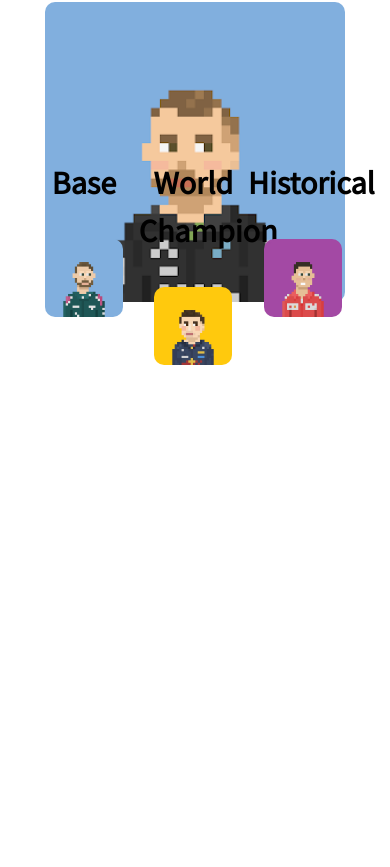
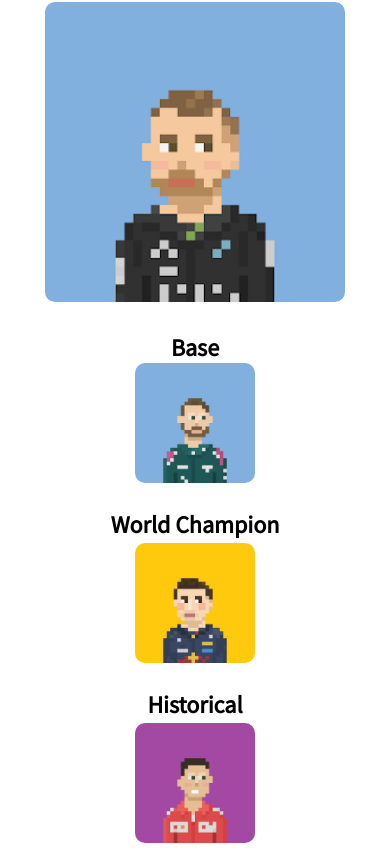
Before and after one commit to Grimos10/metadrivers.shop, a Nuxt app: page / in a window 390 px wide. Shown: the part 805-1672 px from the top of the page. Before the commit the page ends 1194 px from the top, so only its background shows below. Built offline with nearby package versions, Linux system fonts and the light colour scheme.

Commit message:
super pog

```diff
--- a/pages/index.vue
+++ b/pages/index.vue
@@ -26,24 +26,24 @@
         <img v-bind:src="img" class="border-radius-px10 img-vw-30 min-width-300px resp-w-70"/>
       </div>
     </section>
-    <section class="flexbox w-85">
-      <div class="one-third text-center margin bottom px20">
-        <p class="margin top px20 font-size-2em line-height-1-5em text-justify text-center font-weight-bolder">
+    <section class="flexbox w-85 resp-display-block resp-w-100 resp-margin top px30">
+      <div class="one-third text-center margin bottom px20 resp-w-100">
+        <p class="margin top px20 font-size-2em text-justify text-center font-weight-bolder resp-1-5em resp-no-margin">
           Base
         </p>
-        <img src="@/assets/img/vettel.png" class="border-radius-px10 img-vw-20"/>
+        <img src="@/assets/img/vettel.png" class="border-radius-px10 img-vw-20 min-width-120px"/>
       </div>
-      <div class="one-third text-center margin bottom px20">
-        <p class="margin top px20 font-size-2em line-height-1-5em text-justify text-center font-weight-bolder">
+      <div class="one-third text-center margin bottom px20 resp-align-center resp-w-100">
+        <p class="margin top px20 font-size-2em line-height-1-5em text-justify text-center font-weight-bolder resp-1-5em resp-no-margin">
           World Champion
         </p>
-        <img src="@/assets/img/verstappen.jpg" class="border-radius-px10 img-vw-20"/>
+        <img src="@/assets/img/verstappen.jpg" class="border-radius-px10 img-vw-20 min-width-120px"/>
       </div>
-      <div class="one-third text-center margin bottom px20">
-        <p class="margin top px20 font-size-2em line-height-1-5em text-justify text-center font-weight-bolder">
+      <div class="one-third text-center margin bottom px20 resp-align-center resp-w-100">
+        <p class="margin top px20 font-size-2em line-height-1-5em text-justify text-center font-weight-bolder resp-1-5em resp-no-margin">
           Historical
         </p>
-        <img src="@/assets/img/schumacher.png" class="border-radius-px10 img-vw-20"/>
+        <img src="@/assets/img/schumacher.png" class="border-radius-px10 img-vw-20 min-width-120px"/>
       </div>
     </section>
   </div>
@@ -195,6 +195,9 @@ export default defineComponent({
   .min-width-300px{
     min-width: 300px;
   }
+  .min-width-120px{
+    min-width: 120px;
+  }
 
   .nomargin{
     margin: 0;
@@ -264,9 +267,7 @@ export default defineComponent({
   }
   section{
     margin: 0 auto;
-    &.sec-100vh{
-      height: 100vh;
-    }
+
   }
 
   button{
@@ -297,6 +298,9 @@ export default defineComponent({
     .resp-justify{
       text-align: justify !important;
     }
+    .resp-1-5em{
+      font-size: 1.5em;
+    }
     .resp-3-5em{
       font-size: 3.5em;
     }
@@ -305,14 +309,23 @@ export default defineComponent({
     }
     .resp-display-block{
       display: block;
+        &.resp-align-center{
+          align-items: center;
+        }
     }
     .resp-no-min-width{
       min-width: 0;
+    }
+    .resp-no-margin{
+      margin: 0;
     }
     .resp-margin{
       &.top{
         &.px20{
           margin-top: 20px;
+        }
+        &.px30{
+          margin-top: 30px;
         }
         &.px60{
           margin-top: 60px;
@@ -362,4 +375,12 @@ export default defineComponent({
 
   }
 
+  @media screen and (min-width: 941px){
+
+    .sec-100vh{
+      height: 100vh;
+    }
+
+  }
+
 </style>
```
